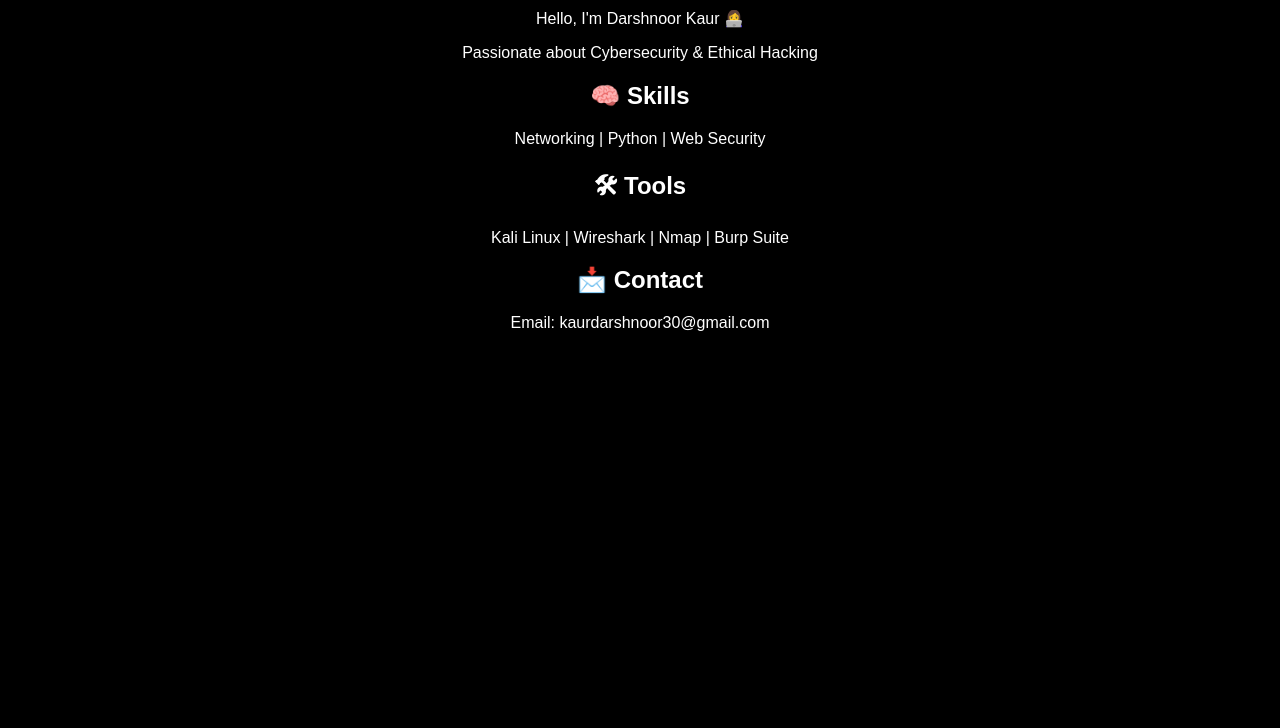
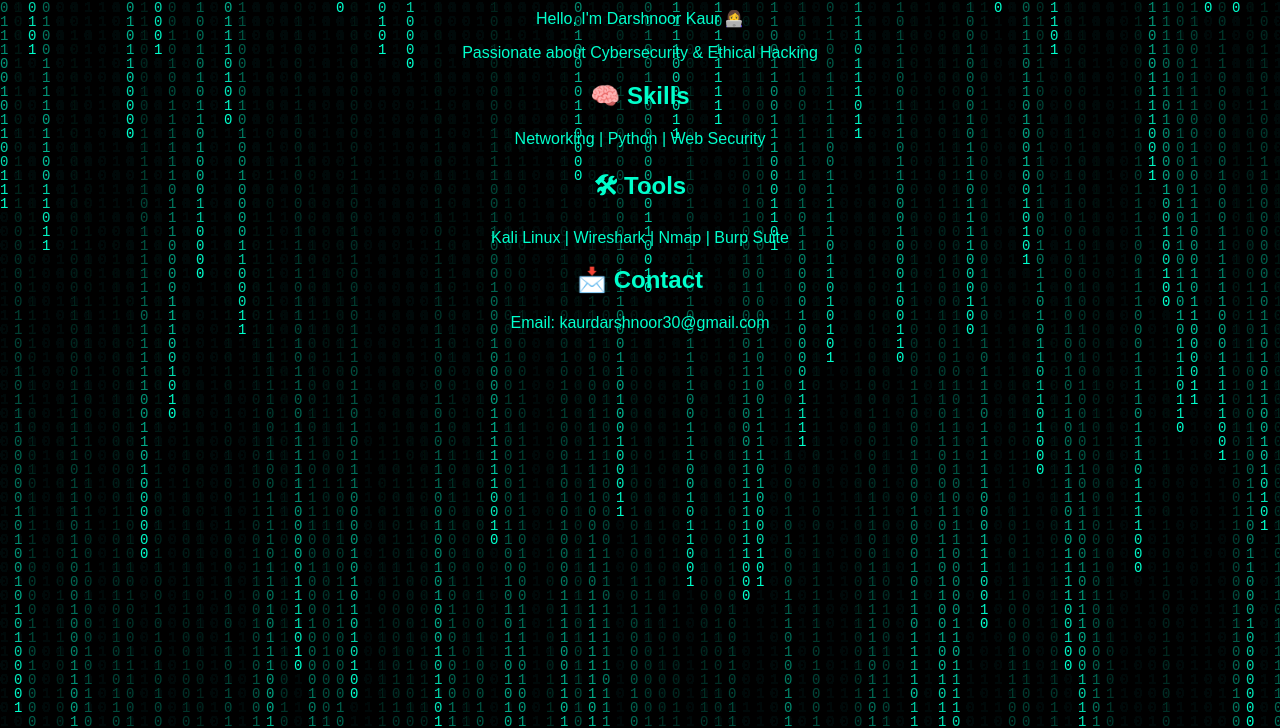
Before and after one commit to darshnoor30/darshnoor30.github.io, a plain HTML site: page index.html in a window 1280 px wide. Shown: the part 72-800 px from the top of the page. Drawn offline with Linux system fonts and the light colour scheme.

Commit message:
Update index.html

```diff
--- a/index.html
+++ b/index.html
@@ -1,10 +1,29 @@
 <!DOCTYPE html>
 <html>
+
 <head>
-    <title> Cybersecurity Enthusiast</title>
+    <title>Cybersecurity Enthusiast</title>
+
+    <style>
+        body {
+            margin: 0;
+            font-family: Arial;
+            color: #00ffcc;
+            background: black;
+            text-align: center;
+            overflow: hidden;
+        }
+
+        canvas {
+            position: fixed;
+            top: 0;
+            left: 0;
+            z-index: -1;
+        }
+    </style>
 </head>
 
-<body style="background:black; color:white; text-align:center; font-family:Arial;">
+<body>
 
 <h1>🛡️ Cybersecurity Enthusiast</h1>
 
@@ -20,5 +39,47 @@
 <h2>📩 Contact</h2>
 <p>Email: kaurdarshnoor30@gmail.com</p>
 
+<!-- MATRIX ANIMATION -->
+<canvas id="matrix"></canvas>
+
+<script>
+const canvas = document.getElementById("matrix");
+const ctx = canvas.getContext("2d");
+
+canvas.height = window.innerHeight;
+canvas.width = window.innerWidth;
+
+let letters = "01";
+letters = letters.split("");
+
+let fontSize = 14;
+let columns = canvas.width / fontSize;
+
+let drops = [];
+for (let i = 0; i < columns; i++) {
+    drops[i] = 1;
+}
+
+function draw() {
+    ctx.fillStyle = "rgba(0, 0, 0, 0.05)";
+    ctx.fillRect(0, 0, canvas.width, canvas.height);
+
+    ctx.fillStyle = "#00ffcc";
+    ctx.font = fontSize + "px monospace";
+
+    for (let i = 0; i < drops.length; i++) {
+        let text = letters[Math.floor(Math.random() * letters.length)];
+        ctx.fillText(text, i * fontSize, drops[i] * fontSize);
+
+        if (drops[i] * fontSize > canvas.height && Math.random() > 0.975)
+            drops[i] = 0;
+
+        drops[i]++;
+    }
+}
+
+setInterval(draw, 33);
+</script>
+
 </body>
 </html>
```
